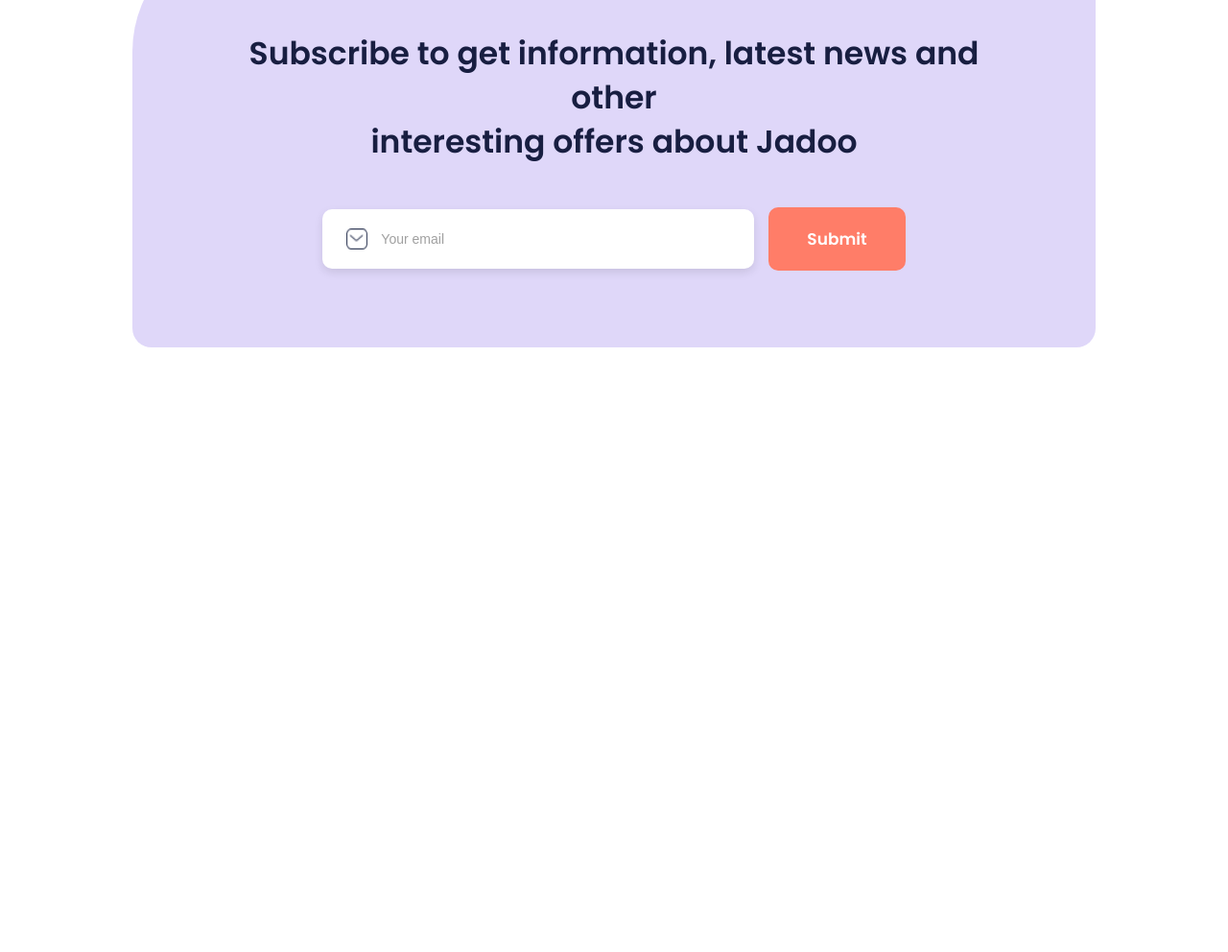
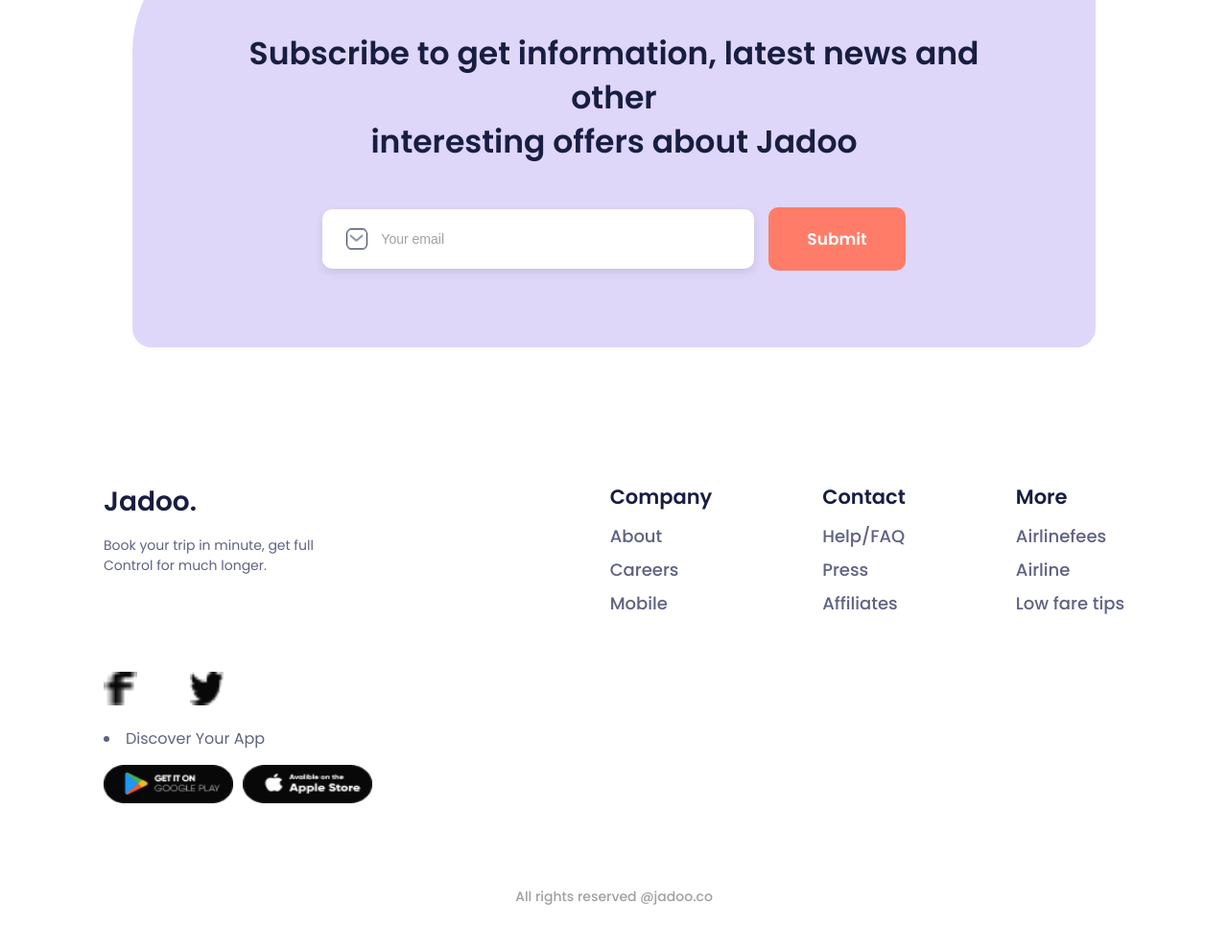
Before and after one commit to massil30/Landing_Page, a plain HTML site: page Travel Agency/index.html in a window 1280 px wide. Shown: the part 2813-3805 px from the top of the page at 96% size. Before the commit the page ends 3255 px from the top, so only its background shows below. Drawn offline with Linux system fonts and the light colour scheme; a web font is replaced by a local one.

Commit message:
Fotter Section

```diff
--- a/Travel Agency/index.html
+++ b/Travel Agency/index.html
@@ -18,6 +18,7 @@
     <link rel="stylesheet" href="styles/destiantion.css" />
     <link rel="stylesheet" href="styles/email.css" />
 <link rel="stylesheet" href="styles/steps.css">
+<link rel="stylesheet" href="styles/fotter.css">
 
 
 </head>
@@ -252,6 +253,62 @@
   </div>
 </section>
 
+<!-- ===== Footer Section ===== -->
+<footer class="footer">
+  <div class="footer-container">
+    <!-- Logo & tagline -->
+    <div class="footer-logo">
+      <h1>Jadoo.</h1>
+      <p>Book your trip in minute, get full <br> Control for much longer.</p>
+    </div>
+
+    <!-- Footer links -->
+    <div class="footer-links">
+      <div class="footer-column">
+        <h3>Company</h3>
+        <ul>
+          <li><a href="#">About</a></li>
+          <li><a href="#">Careers</a></li>
+          <li><a href="#">Mobile</a></li>
+        </ul>
+      </div>
+
+      <div class="footer-column">
+        <h3>Contact</h3>
+        <ul>
+          <li><a href="#">Help/FAQ</a></li>
+          <li><a href="#">Press</a></li>
+          <li><a href="#">Affiliates</a></li>
+        </ul>
+      </div>
+
+      <div class="footer-column">
+        <h3>More</h3>
+        <ul>
+          <li><a href="#">Airlinefees</a></li>
+          <li><a href="#">Airline</a></li>
+          <li><a href="#">Low fare tips</a></li>
+        </ul>
+      </div>
+    </div>
+
+    <!-- Social media & app -->
+    <div class="footer-social">
+      <div class="social-icons">
+        <a href="#"><img src="assets/fotter/facebook.png" alt="Facebook"></a>
+        <a href="#"><img src="assets/fotter/insta.png" alt="Instagram"></a>
+        <a href="#"><img src="assets/fotter/twitter.png" alt="Twitter"></a>
+      </div>
+          <li class="footer-column">  Discover Your App</li>
+      <div class="app-badges">
+        <a href="#"><img src="assets/fotter/google.png" alt="Google Play"></a>
+        <a href="#"><img src="assets/fotter/apple.png" alt="App Store"></a>
+      </div>
+    </div>
+  </div>
+
+  <p class="footer-copy">All rights reserved @jadoo.co</p>
+</footer>
 
 </body>
 </html>
--- /dev/null
+++ b/Travel Agency/styles/fotter.css
@@ -0,0 +1,126 @@
+/* ===== Footer Section ===== */
+.footer {
+  background-color: #fff;
+  padding: 60px 100px 30px 100px;
+  font-family: 'Poppins', sans-serif;
+  color: #5e6282;
+}
+
+.footer-container {
+  display: flex;
+  flex-wrap: wrap;
+  justify-content: space-between;
+  align-items: flex-start;
+  gap: 50px;
+}
+
+/* ===== Logo ===== */
+.footer-logo h1 {
+  font-size: 28px;
+  color: #181e41;
+  margin: 0px;
+}
+
+.footer-logo p {
+  font-size: 14px;
+  line-height: 1.5;
+}
+
+/* ===== Links Columns ===== */
+.footer-links {
+  display: flex;
+  gap: 115px;
+  flex-wrap: wrap;
+}
+
+.footer-column h3 {
+    margin: 0;
+  font-size: 21px;
+  font-weight: bold;
+  font-family: 'Poppins', sans-serif;
+  margin-bottom: 12px;
+  color: #181e41;
+}
+
+.footer-column ul {
+  list-style: none;
+  padding: 0;
+  margin: 0;
+}
+
+.footer-column ul li {
+  margin-bottom: 8px;
+}
+
+.footer-column ul li a {
+  text-decoration: none;
+  color: #5e6282;
+  font-size: 18px;
+  font-weight: 500;
+  transition: color 0.2s;
+}
+
+.footer-column ul li a:hover {
+  color: #007bff;
+}
+
+/* ===== Social & App ===== */
+.footer-social {
+  display: flex;
+  flex-direction: column;
+  align-items: flex-start;
+  gap: 15px;
+}
+
+.footer-social .social-icons {
+  display: flex;
+  gap: 10px;
+}
+
+.footer-social .social-icons a img {
+  width: 35px;
+  height: 35px;
+}
+
+.footer-social p {
+  font-size: 14px;
+  font-weight: 500;
+  margin: 5px 0;
+}
+
+.footer-social .app-badges {
+  display: flex;
+  gap: 10px;
+}
+
+.footer-social .app-badges a img {
+  height: 40px;
+  width: 135px;
+}
+
+/* ===== Footer Copy ===== */
+.footer-copy {
+  text-align: center;
+  font-size: 14px;
+  font-weight: 500;
+  color: #a0a0a0;
+  margin-top: 80px;
+}
+
+/* ===== Responsive ===== */
+@media (max-width: 992px) {
+  .footer-container {
+    flex-direction: column;
+    align-items: center;
+    text-align: center;
+  }
+
+  .footer-links {
+    justify-content: center;
+    gap: 40px;
+  }
+
+  .footer-social {
+    align-items: center;
+  }
+}
```
Also changed, not shown: Travel Agency/assets/fotter/apple.png (added), Travel Agency/assets/fotter/facebook.png (added), Travel Agency/assets/fotter/fotter_logo.png (added), Travel Agency/assets/fotter/google.png (added), Travel Agency/assets/fotter/insta.png (added), Travel Agency/assets/fotter/twitter.png (added).
